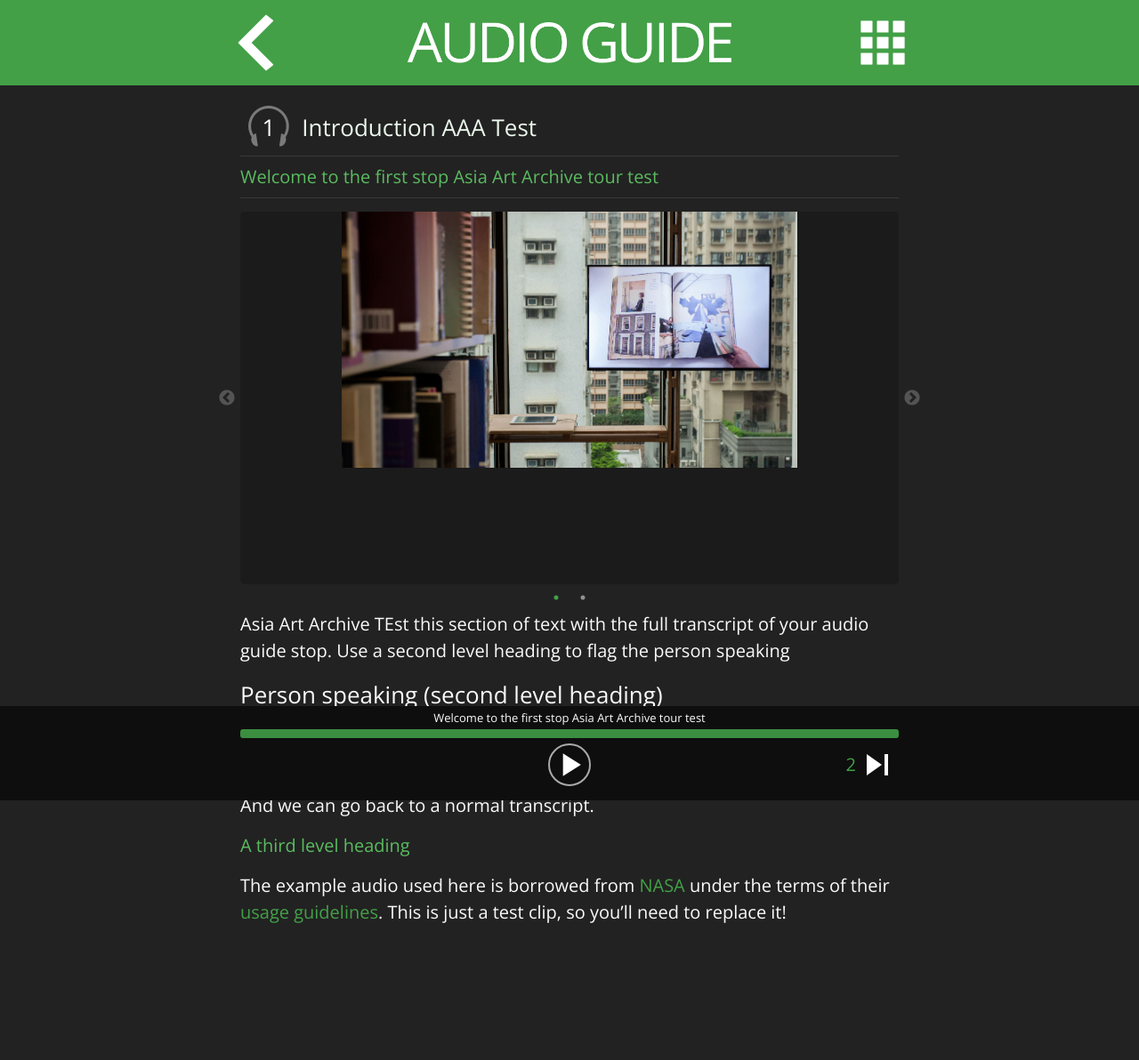
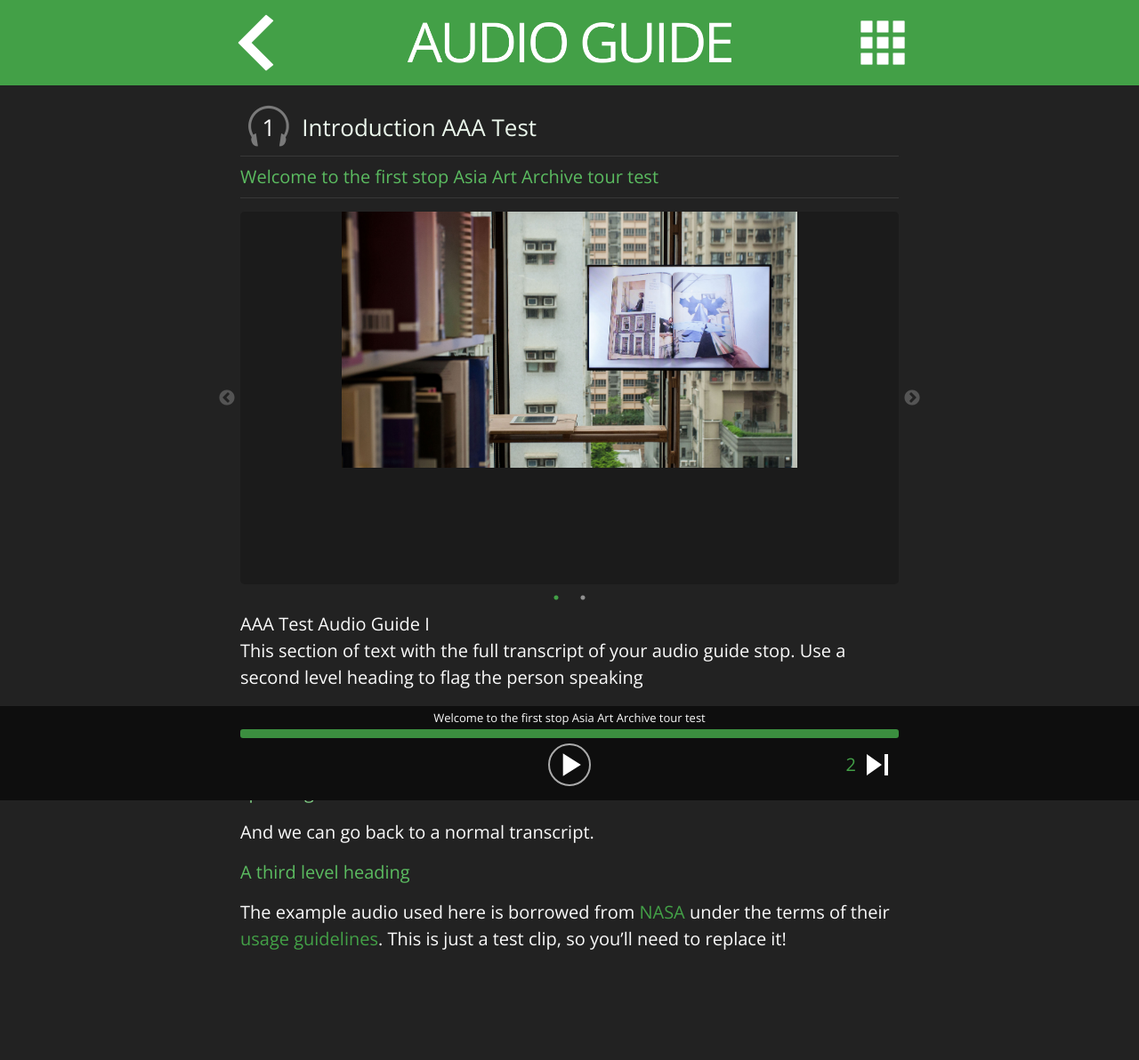
Before and after one commit to madk2aaa/aaa-audio-guide, a Jekyll site: the page built from stops/1.md, in a window 1280 px wide. Shown: the whole page at 89% size. Built offline with Jekyll 4.4.1, drawn with Linux system fonts in a browser that asks for light colours; before the commit the page ends 1162 px from its top, so only the background shows below that.

Commit message:
Update 1.md

```diff
--- a/stops/1.md
+++ b/stops/1.md
@@ -14,7 +14,8 @@
    alt_text: Second example photo for stop 1
 ---
 
-Asia Art Archive TEst  this section of text with the full transcript of your audio guide stop. Use a second level heading to flag the person speaking
+AAA Test Audio Guide I
+This section of text with the full transcript of your audio guide stop. Use a second level heading to flag the person speaking
 
 ## Person speaking (second level heading)
 
```
